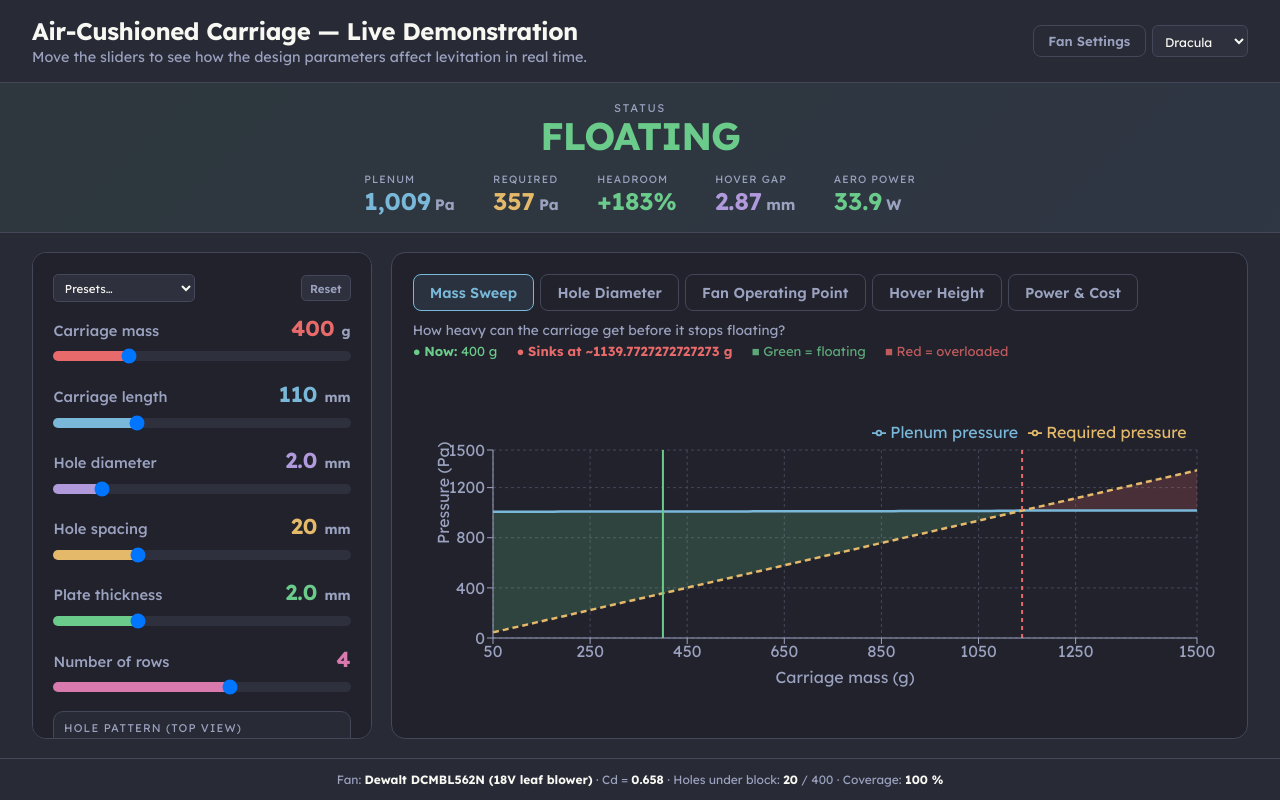
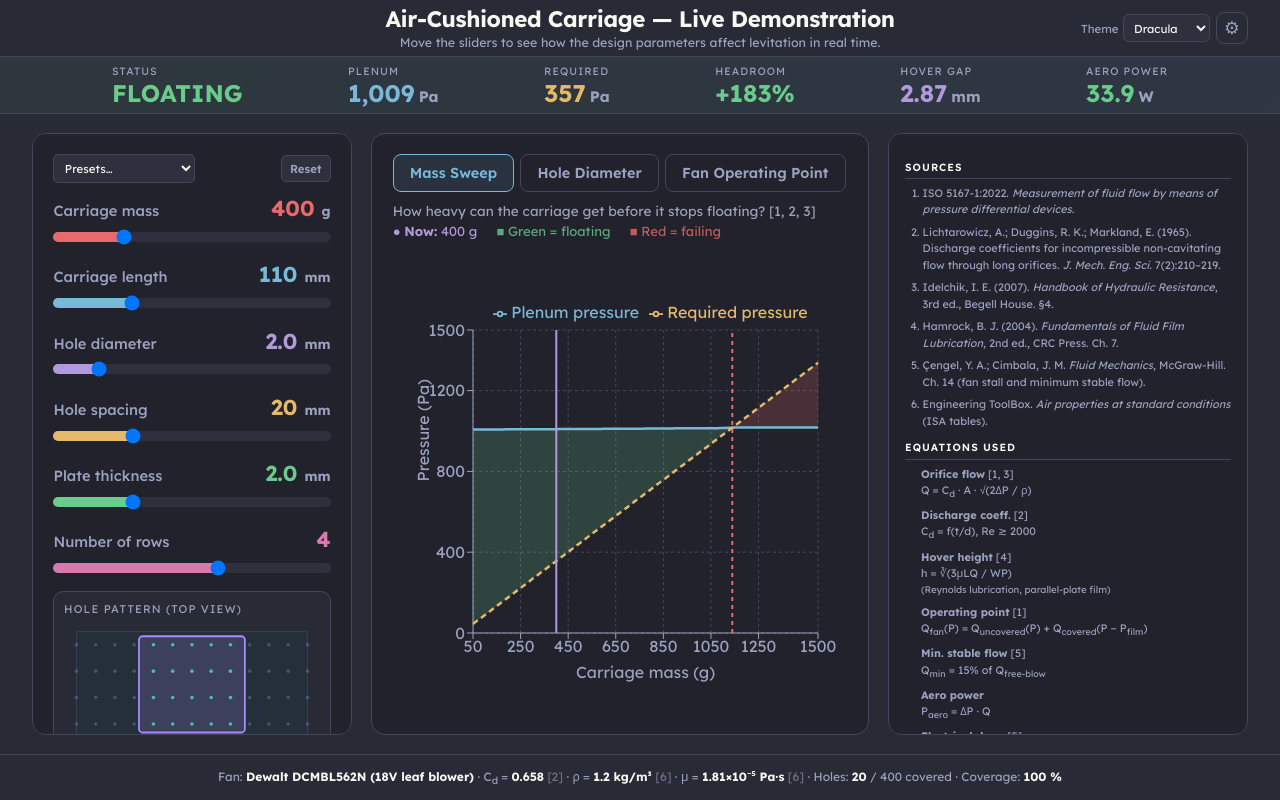
Before and after one commit to HawksRepos/air-hockey-site, a React (Vite) app: page / in a window 1280 px wide. Built offline with nearby package versions, Linux system fonts and the light colour scheme.

Commit message:
Improve UI format and clean up colour consistency

```diff
--- a/src/PresentationView.jsx
+++ b/src/PresentationView.jsx
@@ -68,27 +68,27 @@ const TABS = [
   {
     id: 'mass',
     label: 'Mass Sweep',
-    sub: 'How heavy can the carriage get before it stops floating?',
+    sub: 'How heavy can the carriage get before it stops floating? [1, 2, 3]',
   },
   {
     id: 'hole',
     label: 'Hole Diameter',
-    sub: 'Drilling bigger holes lowers plenum pressure — find the sweet spot.',
+    sub: 'Drilling bigger holes lowers plenum pressure — find the sweet spot. [1, 2, 3]',
   },
   {
     id: 'fan',
     label: 'Fan Operating Point',
-    sub: 'Where the fan supply curve crosses the system demand curve.',
+    sub: 'Where the fan supply curve crosses the system demand curve. [1, 5]',
   },
   {
     id: 'hover',
     label: 'Hover Height',
-    sub: 'Predicted air gap between the carriage and the strip surface vs load.',
+    sub: 'Predicted air gap between the carriage and the strip surface vs load. [4]',
   },
   {
     id: 'power',
     label: 'Power & Cost',
-    sub: 'How much of the fan power actually lifts the carriage — and what it costs to run.',
+    sub: 'How much of the fan power actually lifts the carriage — and what it costs to run. [1, 5]',
   },
 ];
 
@@ -602,63 +602,52 @@ export default function PresentationView({
       <header
         style={{
           flex: 'none',
-          padding: 'clamp(0.7rem, 1.6vw, 1rem) clamp(1rem, 3vw, 2rem)',
+          padding: '0.4rem clamp(1rem, 3vw, 2rem)',
           borderBottom: `1px solid ${C.border}`,
           display: 'flex',
           alignItems: 'center',
-          justifyContent: 'space-between',
+          justifyContent: 'center',
           gap: '1rem',
-          flexWrap: 'wrap',
-        }}
-      >
-        <div>
-          <div
-            style={{
-              fontSize: 'clamp(1.1rem, 2.6vw, 1.5rem)',
+          position: 'relative',
+        }}
+      >
+        {/* Centred title */}
+        <div style={{ textAlign: 'center' }}>
+          <div
+            style={{
+              fontSize: 'clamp(1rem, 2.4vw, 1.4rem)',
               fontWeight: 700,
               letterSpacing: '-0.02em',
+              lineHeight: 1.2,
             }}
           >
             Air-Cushioned Carriage — Live Demonstration
           </div>
           <div
             style={{
-              fontSize: 'clamp(0.78rem, 1.4vw, 0.9rem)',
+              fontSize: 'clamp(0.68rem, 1.2vw, 0.78rem)',
               color: C.textSoft,
-              marginTop: '0.15rem',
+              marginTop: '0.1rem',
             }}
           >
             Move the sliders to see how the design parameters affect levitation in real time.
           </div>
         </div>
-        <div style={{ display: 'flex', gap: '0.4rem', alignItems: 'center' }}>
-          <button
-            onClick={() => setShowFanSettings((v) => !v)}
-            style={{
-              padding: '0.45rem 0.9rem',
-              borderRadius: '8px',
-              border: `1.5px solid ${showFanSettings ? C.accent : C.border}`,
-              background: showFanSettings ? `${C.accent}22` : 'transparent',
-              color: showFanSettings ? C.accent : C.textSoft,
-              fontWeight: 600,
-              fontSize: '0.82rem',
-              cursor: 'pointer',
-              fontFamily: 'inherit',
-            }}
-          >
-            Fan Settings
-          </button>
+        {/* Controls — pinned right */}
+        <div style={{ display: 'flex', gap: '0.4rem', alignItems: 'center', position: 'absolute', right: 'clamp(1rem, 3vw, 2rem)' }}>
+          <label style={{ display: 'flex', alignItems: 'center', gap: '0.3rem', fontSize: '0.72rem', color: C.textSoft, cursor: 'pointer' }}>
+            Theme
             <select
               value={themeId}
               onChange={(e) => changeTheme(e.target.value)}
               style={{
-              padding: '0.4rem 0.5rem',
+                padding: '0.3rem 0.35rem',
                 borderRadius: '6px',
                 border: `1.5px solid ${C.border}`,
                 background: C.surfaceAlt,
                 color: C.text,
                 fontFamily: 'inherit',
-              fontSize: '0.78rem',
+                fontSize: '0.72rem',
                 cursor: 'pointer',
               }}
             >
@@ -668,7 +657,27 @@ export default function PresentationView({
                 </option>
               ))}
             </select>
-          {/* Detailed Analysis button removed — presentation view is the primary UI */}
+          </label>
+          <button
+            onClick={() => setShowFanSettings((v) => !v)}
+            title="Fan Settings"
+            style={{
+              width: '32px',
+              height: '32px',
+              borderRadius: '8px',
+              border: `1.5px solid ${showFanSettings ? C.accent : C.border}`,
+              background: showFanSettings ? `${C.accent}22` : 'transparent',
+              color: showFanSettings ? C.accent : C.textSoft,
+              fontSize: '1.1rem',
+              cursor: 'pointer',
+              display: 'flex',
+              alignItems: 'center',
+              justifyContent: 'center',
+              padding: 0,
+            }}
+          >
+            ⚙
+          </button>
         </div>
       </header>
 
@@ -684,7 +693,7 @@ export default function PresentationView({
         >
           <div
             style={{
-              maxWidth: '1600px',
+              maxWidth: '100%',
               margin: '0 auto',
               display: 'grid',
               gridTemplateColumns: isNarrow ? '1fr' : 'auto 1fr 1fr 1fr 1fr',
@@ -748,18 +757,18 @@ export default function PresentationView({
             </div>
           </div>
           {FAN_PRESETS[fanPresetKey]?.notes && (
-            <div style={{ maxWidth: '1600px', margin: '0.5rem auto 0', fontSize: '0.78rem', color: C.textSoft }}>
+            <div style={{ maxWidth: '100%', margin: '0.5rem auto 0', fontSize: '0.78rem', color: C.textSoft }}>
               {FAN_PRESETS[fanPresetKey].notes}
             </div>
           )}
         </div>
       )}
 
-      {/* HERO STATUS */}
+      {/* HERO STATUS — single inline row */}
       <section
         style={{
           flex: 'none',
-          padding: 'clamp(0.7rem, 1.6vw, 1.1rem) clamp(1rem, 3vw, 2rem)',
+          padding: '0.4rem clamp(1rem, 3vw, 2rem)',
           borderBottom: `1px solid ${C.border}`,
           background: calc.floats
             ? `linear-gradient(135deg, ${C.success}15, ${C.accent}15)`
@@ -769,50 +778,21 @@ export default function PresentationView({
       >
         <div
           style={{
-            maxWidth: '1600px',
+            maxWidth: '100%',
             margin: '0 auto',
             display: 'flex',
-            flexDirection: 'column',
             alignItems: 'center',
-            gap: 'clamp(0.6rem, 1.4vw, 1rem)',
-          }}
-        >
-          {/* Status block — centred above the stats */}
-          <div style={{ textAlign: 'center' }}>
-            <div
-              style={{
-                fontSize: '0.7rem',
-                textTransform: 'uppercase',
-                letterSpacing: '0.15em',
-                color: C.textSoft,
-                marginBottom: '0.15rem',
-              }}
-            >
-              Status
-            </div>
-            <div
-              style={{
-                fontSize: 'clamp(1.8rem, 4vw, 2.4rem)',
-                fontWeight: 700,
-                lineHeight: 1,
-                color: calc.floats ? C.success : C.danger,
-                letterSpacing: '-0.03em',
-              }}
-            >
-              {calc.floats ? 'FLOATING' : 'NOT FLOATING'}
-            </div>
-          </div>
-
-          {/* Stats — evenly spaced beneath the status */}
-          <div
-            style={{
-              display: 'flex',
-              justifyContent: 'center',
+            justifyContent: 'space-evenly',
             flexWrap: 'wrap',
-              gap: 'clamp(1rem, 3vw, 2.4rem)',
-              width: '100%',
-            }}
-          >
+            gap: 'clamp(0.8rem, 2vw, 2rem)',
+          }}
+        >
+          {/* Status — inline with stats, not above */}
+          <Stat
+            label="Status"
+            value={calc.floats ? 'FLOATING' : 'NOT FLOATING'}
+            color={calc.floats ? C.success : C.danger}
+          />
           <Stat label="Plenum" value={num(calc.pOp, 0)} unit="Pa" color={C.accent} />
           <Stat label="Required" value={num(calc.pRequired, 0)} unit="Pa" color={C.warning} />
           <Stat
@@ -839,8 +819,6 @@ export default function PresentationView({
             color={calc.aeroPower > 80 ? C.danger : C.teal}
           />
         </div>
-        </div>
-        {/* Power-limited banner removed — it caused jarring layout shifts. */}
       </section>
 
       {/* MAIN: SLIDERS + CHART */}
@@ -849,10 +827,10 @@ export default function PresentationView({
           flex: fitToViewport ? 1 : 'none',
           minHeight: 0,
           display: 'grid',
-          gridTemplateColumns: isNarrow ? '1fr' : 'minmax(280px, 340px) 1fr',
+          gridTemplateColumns: isNarrow ? '1fr' : 'minmax(260px, 320px) 1fr minmax(260px, 360px)',
           gap: 'clamp(0.8rem, 1.6vw, 1.2rem)',
           padding: 'clamp(0.8rem, 1.6vw, 1.2rem) clamp(1rem, 3vw, 2rem)',
-          maxWidth: '1600px',
+          maxWidth: '100%',
           width: '100%',
           margin: '0 auto',
           boxSizing: 'border-box',
@@ -969,7 +947,7 @@ export default function PresentationView({
               }}
             >
               <strong style={{ color: C.warning }}>Floating limit:</strong> with these settings the
-              carriage stops floating at about <strong>{failMass} g</strong>.
+              carriage stops floating at about <strong>{num(failMass, 0)} g</strong>.
             </div>
           )}
         </aside>
@@ -1044,18 +1022,14 @@ export default function PresentationView({
                 marginBottom: '0.8rem',
               }}
             >
-              <span style={{ color: C.success }}>
+              <span style={{ color: C.purple }}>
                 ● <strong>Now:</strong> {mass} g
-              </span>
-              <span style={{ color: C.danger }}>
-                ●{' '}
-                <strong>{failMass ? `Sinks at ~${failMass} g` : 'Floats up to 1500 g'}</strong>
               </span>
               <span style={{ color: C.success, opacity: 0.8 }}>
                 ■ Green = floating
               </span>
               <span style={{ color: C.danger, opacity: 0.8 }}>
-                ■ Red = overloaded
+                ■ Red = failing
               </span>
             </div>
           )}
@@ -1073,7 +1047,7 @@ export default function PresentationView({
                 ● <strong>Now:</strong> {holeDia.toFixed(1)} mm
               </span>
               <span style={{ color: C.success, opacity: 0.8 }}>
-                ■ Green = margin
+                ■ Green = floating
               </span>
               <span style={{ color: C.danger, opacity: 0.8 }}>
                 ■ Red = failing
@@ -1106,14 +1080,14 @@ export default function PresentationView({
                 marginBottom: '0.8rem',
               }}
             >
-              <span style={{ color: C.teal }}>
+              <span style={{ color: C.purple }}>
                 ● <strong>Now:</strong> {mass} g → {calc.floats ? calc.hoverHeightMm.toFixed(2) + ' mm' : 'sinks'}
               </span>
               <span style={{ color: C.success, opacity: 0.8 }}>
                 ■ Green = floating
               </span>
               <span style={{ color: C.danger, opacity: 0.8 }}>
-                ■ Red = too heavy
+                ■ Red = failing
               </span>
             </div>
           )}
@@ -1184,6 +1158,7 @@ export default function PresentationView({
                       borderRadius: '8px',
                       color: C.text,
                     }}
+                    labelFormatter={(v) => `Mass: ${v} g`}
                     formatter={(value, name, props) => {
                       const unit = UNIT_MAP[props.dataKey] || '';
                       return [`${typeof value === 'number' ? value.toLocaleString('en-GB', { maximumFractionDigits: 0 }) : value} ${unit}`, name];
@@ -1206,6 +1181,7 @@ export default function PresentationView({
                     stroke="none"
                     isAnimationActive={false}
                     legendType="none"
+                    tooltipType="none"
                   />
                   <Area
                     type="linear"
@@ -1216,6 +1192,7 @@ export default function PresentationView({
                     stroke="none"
                     isAnimationActive={false}
                     legendType="none"
+                    tooltipType="none"
                   />
                   {/* Red band between lines where pRequired > pOp */}
                   <Area
@@ -1226,6 +1203,7 @@ export default function PresentationView({
                     stroke="none"
                     isAnimationActive={false}
                     legendType="none"
+                    tooltipType="none"
                   />
                   <Area
                     type="linear"
@@ -1236,6 +1214,7 @@ export default function PresentationView({
                     stroke="none"
                     isAnimationActive={false}
                     legendType="none"
+                    tooltipType="none"
                   />
                   <Line
                     type="monotone"
@@ -1256,7 +1235,7 @@ export default function PresentationView({
                     name="Required pressure"
                     isAnimationActive={false}
                   />
-                  <ReferenceLine x={mass} stroke={C.success} strokeWidth={2} />
+                  <ReferenceLine x={mass} stroke={C.purple} strokeWidth={2} />
                   {failMass && (
                     <ReferenceLine
                       x={failMass}
@@ -1302,6 +1281,7 @@ export default function PresentationView({
                       borderRadius: '8px',
                       color: C.text,
                     }}
+                    labelFormatter={(v) => `Hole diameter: ${v} mm`}
                     formatter={(value, name, props) => {
                       const unit = UNIT_MAP[props.dataKey] || '';
                       return [`${typeof value === 'number' ? value.toLocaleString('en-GB', { maximumFractionDigits: 0 }) : value} ${unit}`, name];
@@ -1323,6 +1303,7 @@ export default function PresentationView({
                     stroke="none"
                     isAnimationActive={false}
                     legendType="none"
+                    tooltipType="none"
                   />
                   <Area
                     type="linear"
@@ -1333,6 +1314,7 @@ export default function PresentationView({
                     stroke="none"
                     isAnimationActive={false}
                     legendType="none"
+                    tooltipType="none"
                   />
                   {/* Red band between lines where pRequired > pOp */}
                   <Area
@@ -1343,6 +1325,7 @@ export default function PresentationView({
                     stroke="none"
                     isAnimationActive={false}
                     legendType="none"
+                    tooltipType="none"
                   />
                   <Area
                     type="linear"
@@ -1353,6 +1336,7 @@ export default function PresentationView({
                     stroke="none"
                     isAnimationActive={false}
                     legendType="none"
+                    tooltipType="none"
                   />
                   <Line
                     type="monotone"
@@ -1414,6 +1398,7 @@ export default function PresentationView({
                       borderRadius: '8px',
                       color: C.text,
                     }}
+                    labelFormatter={(v) => `Pressure: ${v} Pa`}
                     formatter={(value, name, props) => {
                       const unit = UNIT_MAP[props.dataKey] || '';
                       return [`${typeof value === 'number' ? value.toLocaleString('en-GB', { maximumFractionDigits: 2 }) : value} ${unit}`, name];
@@ -1485,6 +1470,7 @@ export default function PresentationView({
                       borderRadius: '8px',
                       color: C.text,
                     }}
+                    labelFormatter={(v) => `Mass: ${v} g`}
                     formatter={(value, name, props) => {
                       const unit = UNIT_MAP[props.dataKey] || '';
                       return [`${typeof value === 'number' ? value.toLocaleString('en-GB', { maximumFractionDigits: 2 }) : value} ${unit}`, name];
@@ -1507,6 +1493,7 @@ export default function PresentationView({
                     stroke="none"
                     isAnimationActive={false}
                     legendType="none"
+                    tooltipType="none"
                   />
                   {/* Red background beyond fail mass — hover is 0 so
                       there's no gap between lines to fill; use ReferenceArea */}
@@ -1518,31 +1505,17 @@ export default function PresentationView({
                       fillOpacity={0.12}
                     />
                   )}
-                  {/* Threshold line — equivalent to the "Required pressure"
-                      dashed line on the mass and hole charts */}
-                  <ReferenceLine
-                    y={0}
-                    stroke={C.warning}
-                    strokeWidth={2.5}
-                    strokeDasharray="6 4"
-                    label={{
-                      value: 'Contact (0 mm)',
-                      position: 'insideTopRight',
-                      fill: C.textSoft,
-                      fontSize: 11,
-                    }}
-                  />
                   {/* Hover curve on top */}
                   <Line
                     type="monotone"
                     dataKey="hover"
-                    stroke={C.teal}
+                    stroke={C.accent}
                     strokeWidth={2.5}
                     dot={false}
                     name="Hover height"
                     isAnimationActive={false}
                   />
-                  <ReferenceLine x={mass} stroke={C.success} strokeWidth={2} />
+                  <ReferenceLine x={mass} stroke={C.purple} strokeWidth={2} />
                   {failMass && (
                     <ReferenceLine
                       x={failMass}
@@ -1632,9 +1605,10 @@ export default function PresentationView({
                     type="linear"
                     dataKey="useful"
                     stackId="power"
-                    stroke="none"
+                    stroke={C.teal}
+                    strokeWidth={1.5}
                     fill={C.teal}
-                    fillOpacity={0.9}
+                    fillOpacity={0.7}
                     name="Useful lift"
                     isAnimationActive={false}
                   />
@@ -1642,9 +1616,10 @@ export default function PresentationView({
                     type="linear"
                     dataKey="wasted"
                     stackId="power"
-                    stroke="none"
+                    stroke={C.danger}
+                    strokeWidth={1.5}
                     fill={C.danger}
-                    fillOpacity={0.6}
+                    fillOpacity={0.25}
                     name="Wasted air (uncovered holes)"
                     isAnimationActive={false}
                   />
@@ -1652,9 +1627,10 @@ export default function PresentationView({
                     type="linear"
                     dataKey="motorHeat"
                     stackId="power"
-                    stroke="none"
+                    stroke={C.orange}
+                    strokeWidth={1.5}
                     fill={C.orange}
-                    fillOpacity={0.45}
+                    fillOpacity={0.25}
                     name="Motor heat"
                     isAnimationActive={false}
                   />
@@ -1670,6 +1646,7 @@ export default function PresentationView({
                 borderTop: `1px solid ${C.border}`,
                 display: 'flex',
                 flexWrap: 'wrap',
+                justifyContent: 'center',
                 gap: 'clamp(0.8rem, 2vw, 1.6rem)',
                 fontSize: '0.85rem',
               }}
@@ -1702,6 +1679,74 @@ export default function PresentationView({
             </div>
           )}
         </section>
+
+        {/* REFERENCES */}
+        {!isNarrow && (
+          <aside
+            style={{
+              background: C.surface,
+              border: `1px solid ${C.border}`,
+              borderRadius: '14px',
+              padding: '0.9rem 1rem',
+              height: fitToViewport ? '100%' : 'auto',
+              overflowY: fitToViewport ? 'auto' : 'visible',
+              minHeight: 0,
+              fontSize: '0.68rem',
+              lineHeight: 1.5,
+              color: C.textSoft,
+            }}
+          >
+            {/* Section heading helper */}
+            {(() => {
+              const heading = (text) => (
+                <div style={{
+                  fontSize: '0.65rem', fontWeight: 600, textTransform: 'uppercase',
+                  letterSpacing: '0.1em', color: C.text, marginBottom: '0.35rem',
+                  marginTop: '0.7rem', borderBottom: `1px solid ${C.border}`, paddingBottom: '0.2rem',
+                }}>
+                  {text}
+                </div>
+              );
+              const li = { marginBottom: '0.4rem' };
+              return (<>
+                {heading('Sources')}
+                <ol style={{ margin: 0, paddingLeft: '1.1rem' }}>
+                  <li style={li}>ISO 5167-1:2022. <em>Measurement of fluid flow by means of pressure differential devices.</em></li>
+                  <li style={li}>Lichtarowicz, A.; Duggins, R. K.; Markland, E. (1965). Discharge coefficients for incompressible non-cavitating flow through long orifices. <em>J. Mech. Eng. Sci.</em> 7(2):210–219.</li>
+                  <li style={li}>Idelchik, I. E. (2007). <em>Handbook of Hydraulic Resistance</em>, 3rd ed., Begell House. §4.</li>
+                  <li style={li}>Hamrock, B. J. (2004). <em>Fundamentals of Fluid Film Lubrication</em>, 2nd ed., CRC Press. Ch. 7.</li>
+                  <li style={li}>Çengel, Y. A.; Cimbala, J. M. <em>Fluid Mechanics</em>, McGraw-Hill. Ch. 14 (fan stall and minimum stable flow).</li>
+                  <li style={li}>Engineering ToolBox. <em>Air properties at standard conditions</em> (ISA tables).</li>
+                </ol>
+
+                {heading('Equations Used')}
+                <ul style={{ margin: 0, paddingLeft: '1rem', listStyle: 'none' }}>
+                  <li style={li}><strong>Orifice flow</strong> [1, 3]<br/>Q = C<sub>d</sub> · A · √(2ΔP / ρ)</li>
+                  <li style={li}><strong>Discharge coeff.</strong> [2]<br/>C<sub>d</sub> = f(t/d), Re ≳ 2000</li>
+                  <li style={li}><strong>Hover height</strong> [4]<br/>h = ∛(3μLQ / WP)<br/><span style={{ fontSize: '0.6rem' }}>(Reynolds lubrication, parallel-plate film)</span></li>
+                  <li style={li}><strong>Operating point</strong> [1]<br/>Q<sub>fan</sub>(P) = Q<sub>uncovered</sub>(P) + Q<sub>covered</sub>(P − P<sub>film</sub>)</li>
+                  <li style={li}><strong>Min. stable flow</strong> [5]<br/>Q<sub>min</sub> = 15% of Q<sub>free-blow</sub></li>
+                  <li style={li}><strong>Aero power</strong><br/>P<sub>aero</sub> = ΔP · Q</li>
+                  <li style={li}><strong>Electrical draw</strong> [5]<br/>P<sub>elec</sub> = P<sub>aero</sub> / η<sub>aero</sub></li>
+                  <li style={li}><strong>Motor heat</strong><br/>P<sub>heat</sub> = P<sub>elec</sub> − P<sub>aero</sub></li>
+                  <li style={li}><strong>Useful power</strong><br/>P<sub>useful</sub> = ΔP · Q · (n<sub>covered</sub> / n<sub>total</sub>)</li>
+                  <li style={li}><strong>Wasted power</strong><br/>P<sub>waste</sub> = ΔP · Q · (1 − n<sub>covered</sub> / n<sub>total</sub>)</li>
+                </ul>
+
+                {heading('Constants (20 °C, 1 atm)')}
+                <table style={{ width: '100%', borderCollapse: 'collapse', fontSize: '0.64rem' }}>
+                  <tbody>
+                    <tr><td style={{ padding: '0.15rem 0' }}>ρ<sub>air</sub></td><td>1.2 kg/m³</td><td style={{ color: C.textSoft }}>[6]</td></tr>
+                    <tr><td style={{ padding: '0.15rem 0' }}>μ<sub>air</sub></td><td>1.81 × 10⁻⁵ Pa·s</td><td style={{ color: C.textSoft }}>[6]</td></tr>
+                    <tr><td style={{ padding: '0.15rem 0' }}>ν<sub>air</sub></td><td>1.516 × 10⁻⁵ m²/s</td><td style={{ color: C.textSoft }}>[6]</td></tr>
+                    <tr><td style={{ padding: '0.15rem 0' }}>g</td><td>9.81 m/s²</td><td></td></tr>
+                    <tr><td style={{ padding: '0.15rem 0' }}>η<sub>idle</sub></td><td>40% of rated</td><td style={{ color: C.textSoft }}>[5]</td></tr>
+                  </tbody>
+                </table>
+              </>);
+            })()}
+          </aside>
+        )}
       </main>
 
       <footer
@@ -1715,8 +1760,10 @@ export default function PresentationView({
         }}
       >
         Fan: <strong style={{ color: C.text }}>{FAN_PRESETS[fanPresetKey]?.label ?? 'Custom'}</strong> ·
-        Cd = <strong style={{ color: C.text }}>{calc.cd.toFixed(3)}</strong> ·
-        Holes under block: <strong style={{ color: C.text }}>{calc.holesUnderBlock}</strong> / {calc.totalHoles} ·
+        C<sub>d</sub> = <strong style={{ color: C.text }}>{calc.cd.toFixed(3)}</strong> <span style={{ opacity: 0.6 }}>[2]</span> ·
+        ρ = <strong style={{ color: C.text }}>1.2 kg/m³</strong> <span style={{ opacity: 0.6 }}>[6]</span> ·
+        μ = <strong style={{ color: C.text }}>1.81×10⁻⁵ Pa·s</strong> <span style={{ opacity: 0.6 }}>[6]</span> ·
+        Holes: <strong style={{ color: C.text }}>{calc.holesUnderBlock}</strong> / {calc.totalHoles} covered ·
         Coverage: <strong style={{ color: C.text }}>{(calc.coverageFactor * 100).toFixed(0)} %</strong>
       </footer>
     </div>
```
Lines whose indentation alone changed are shown as unchanged.
